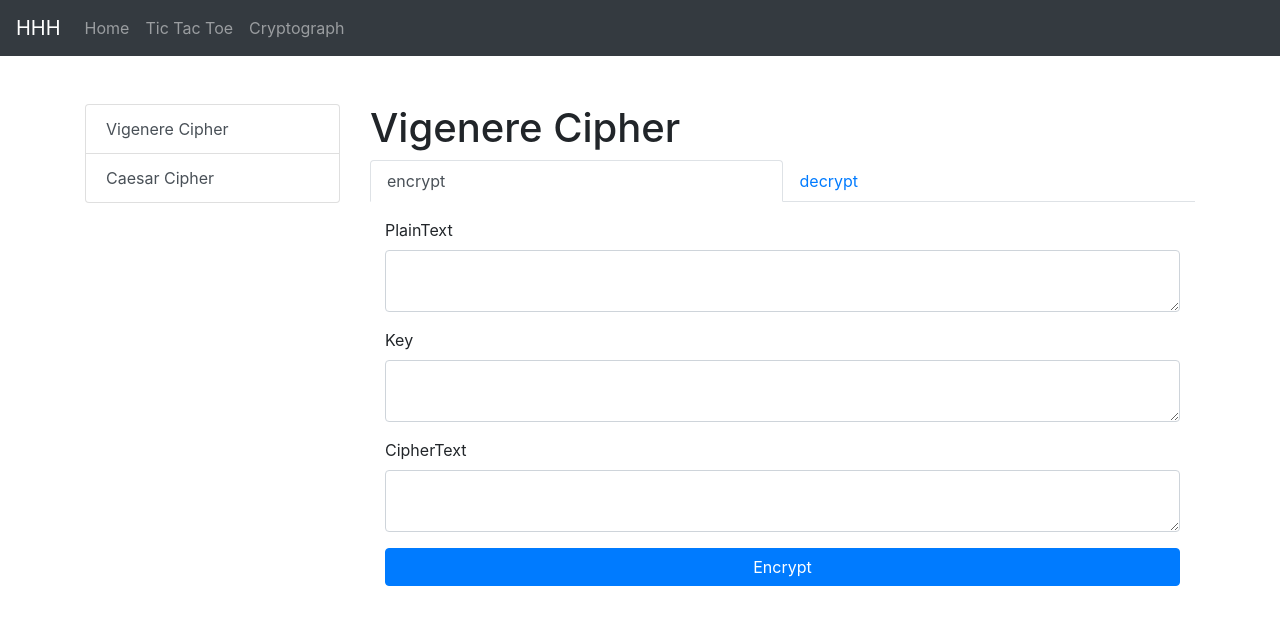
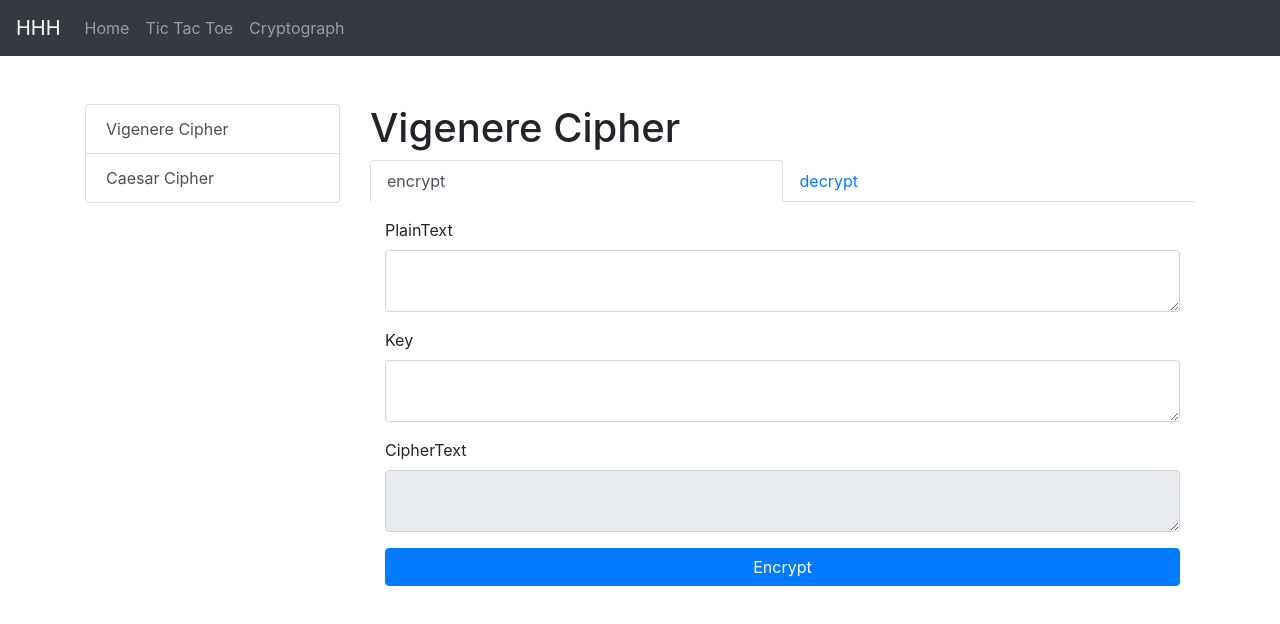
Before and after one commit to saifoelloh/game-creation, a React (Create React App) app: page /cryptograph in a window 1280 px wide. Shown: the top 624 px of the page. Built offline with nearby package versions, Linux system fonts and the light colour scheme.

Commit message:
encryption implementation

```diff
--- a/src/pages/cryptography/components/vigenere/encrypt.jsx
+++ b/src/pages/cryptography/components/vigenere/encrypt.jsx
@@ -1,23 +1,50 @@
-import React from 'react'
+import React, { useState } from 'react'
 import { Button, Form, FormGroup, Input, Label } from 'reactstrap'
 
+import { getCode, keyGenerator } from './controller.js'
+
 const VigenereEncrypt = () => {
+  const [plaintext, setPlaintext] = useState('')
+  const [key, setKey] = useState('')
+  const [ciphertext, setCiphertext] = useState('')
+
+  const encryption = () => {
+    const plain = plaintext.toLowerCase()
+    const k = key.toLowerCase()
+    const generatedKey = keyGenerator(k, plain)
+    const result = plain.split('').map((currectChar, id) => {
+      const cId = getCode(currectChar)
+      const kId = getCode(generatedKey[id])
+      const rId = (cId + kId) % 26
+      return String.fromCharCode(rId + 97)
+    })
+    setCiphertext(result.join(''))
+  }
+
   return (
     <Form>
       <FormGroup>
         <Label>PlainText</Label>
-        <Input type="textarea" name="plaintext" />
+        <Input
+          type="textarea"
+          name="plaintext"
+          onChange={({ target }) => setPlaintext(target.value)}
+        />
       </FormGroup>
       <FormGroup>
         <Label>Key</Label>
-        <Input type="textarea" name="key" />
+        <Input
+          type="textarea"
+          name="key"
+          onChange={({ target }) => setKey(target.value)}
+        />
       </FormGroup>
       <FormGroup>
         <Label>CipherText</Label>
-        <Input type="textarea" name="ciphertext" />
+        <Input type="textarea" name="ciphertext" value={ciphertext} disabled />
       </FormGroup>
       <FormGroup>
-        <Button color="primary" block>
+        <Button color="primary" block onClick={encryption}>
           Encrypt
         </Button>
       </FormGroup>
```
